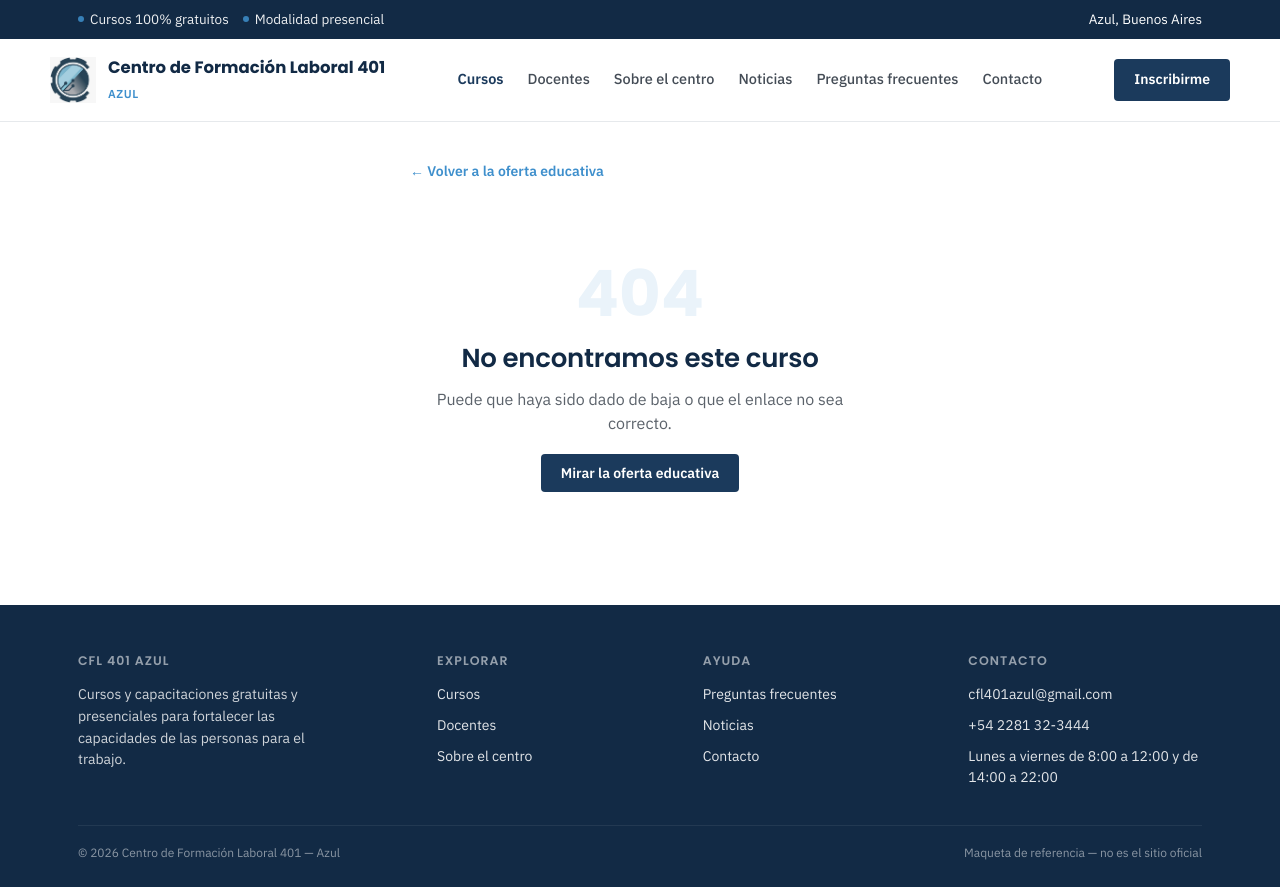
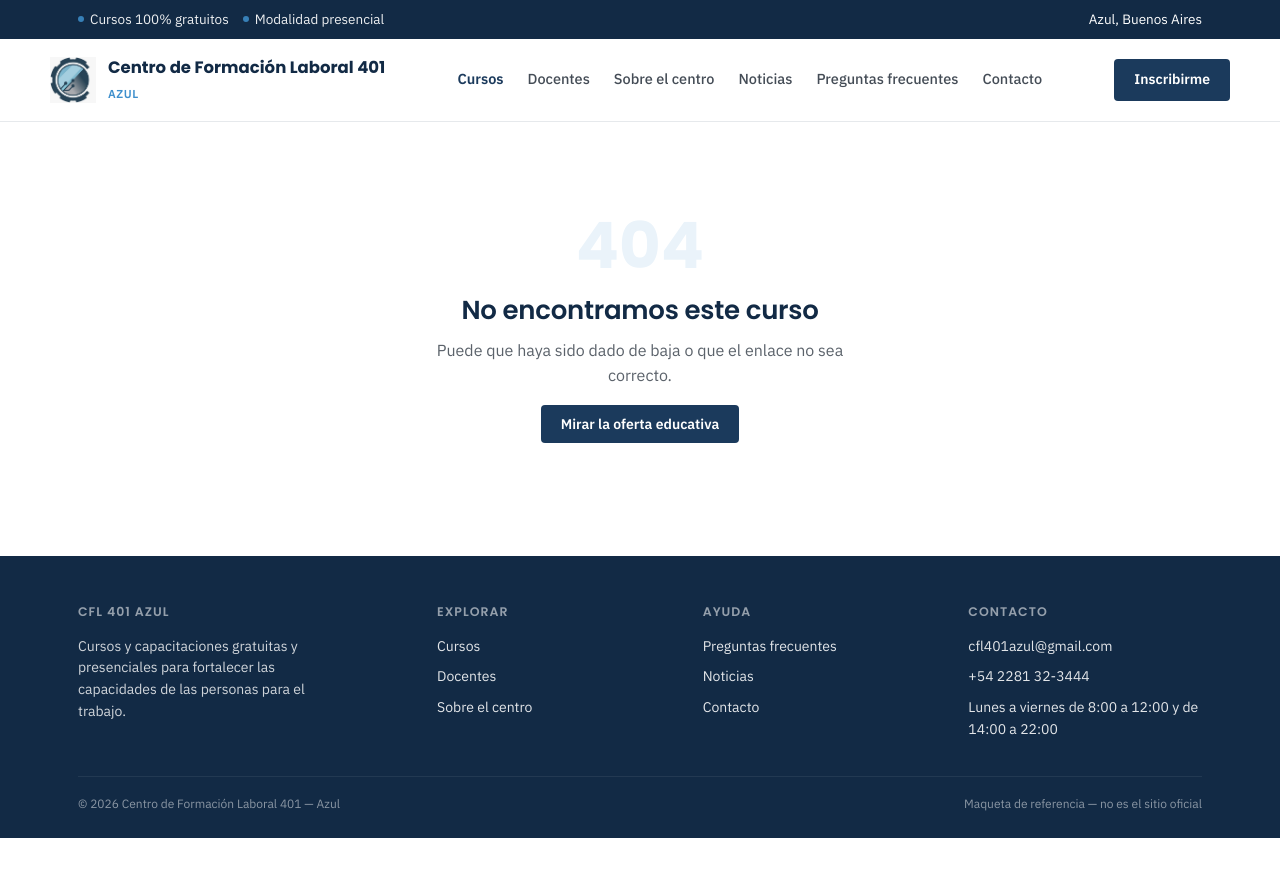
Before and after one commit to JoaCo314/Pagina-web-cfl401, a Next.js app: page /cursos/1 in a window 1280 px wide. After the commit the page ends 838 px from the top, so only its background shows below. Built offline with nearby package versions, Linux system fonts and the light colour scheme; no server answers; the database is empty.

Commit message:
fix: quitar link 'volver' redundante en la vista de curso no encontrado
El backlink quedaba mal alineado y repetia la accion del boton
'Mirar la oferta educativa'. Se elimina del mensaje 404/error.

```diff
--- a/src/components/CourseDetail.tsx
+++ b/src/components/CourseDetail.tsx
@@ -39,7 +39,6 @@ const volverAlCatalogo = (
 function MensajeSinCurso({ titulo, texto }: { titulo: string; texto: string }) {
   return (
     <section className="wrap detail-body">
-      {volverAlCatalogo}
       <div className="detail-notfound">
         <span className="detail-nf-code">404</span>
         <h1>{titulo}</h1>
```
